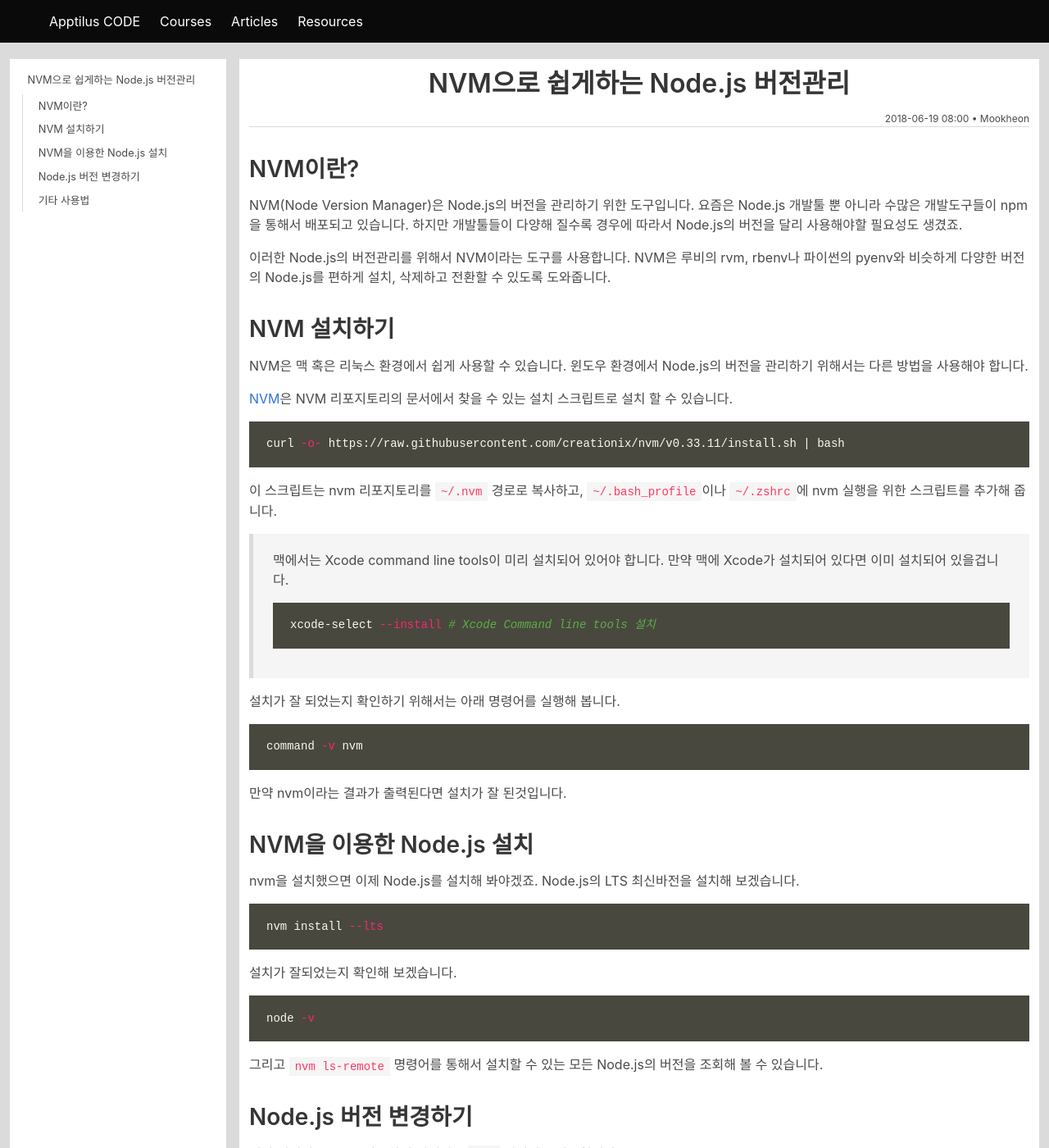
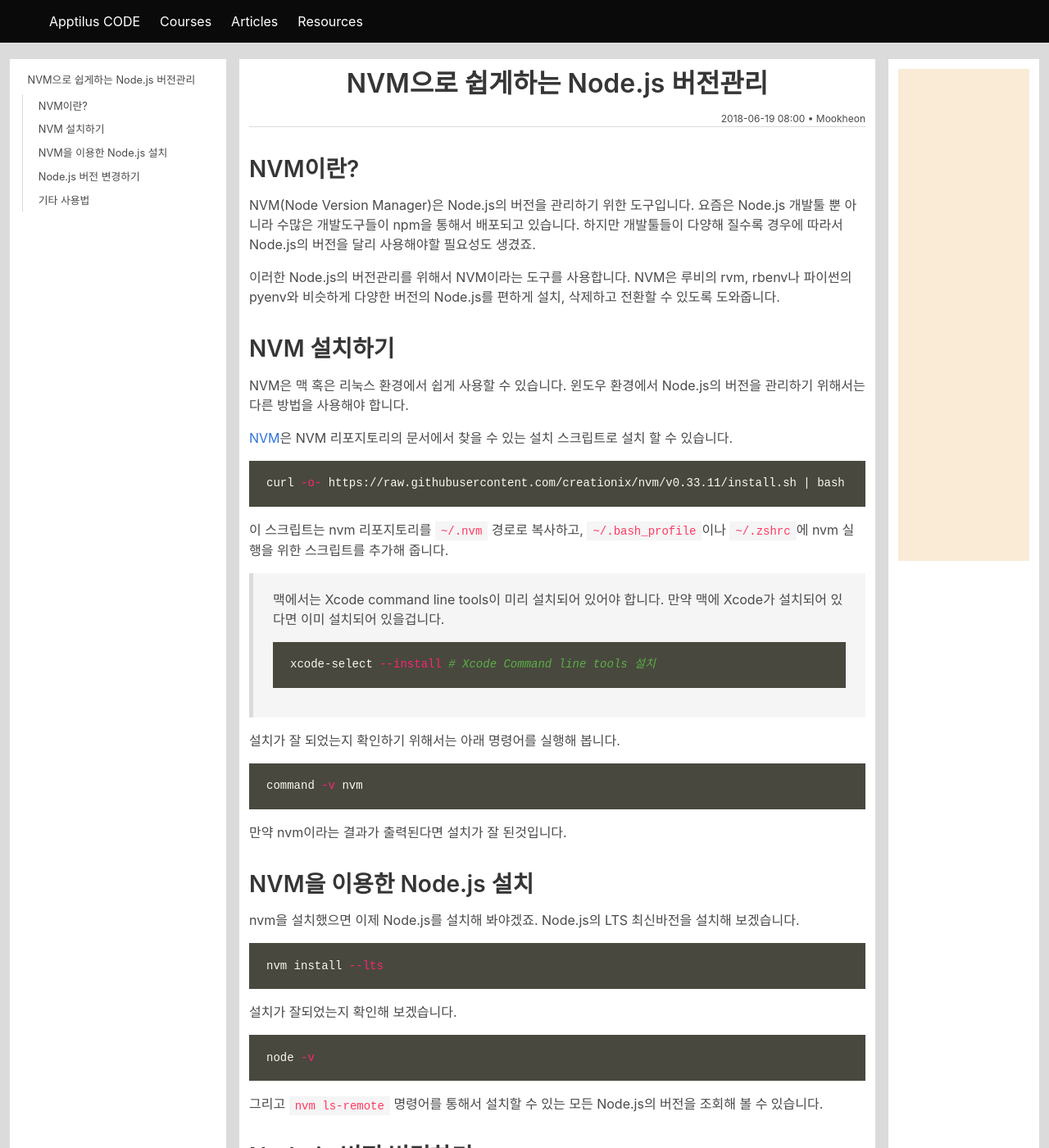
Before and after one commit to sean-jo/loldoc-jekyll, a Jekyll site: the page built from _posts/2018-06-19-nvm-for-node-version-manager.md, in a window 1280 px wide and 1400 px high. Shown: the whole window at 82% size. Built offline with Jekyll 4.4.1, drawn with Linux system fonts in a browser that asks for light colours; emoji names are drawn with the system emoji font; comment, search, counter and statistics services are not loaded.

Commit message:
add aside

```diff
--- a/_includes/aside.html
+++ b/_includes/aside.html
@@ -1,6 +1,6 @@
-{% if page.path contains '_docs' or page.path contains '_posts' %}
-<!-- <aside class="column is-narrow is-hidden-touch cl-aside">
+{% if page.path contains '_docs' or page.path contains '_posts' or page.path contains '_res' %}
+<aside class="column is-narrow is-hidden-touch cl-aside">
   <div class="ad-area">&nbsp;</div>
-  <div class="aside-section">GO TO TOP</div>
-</aside> -->
+  <div class="aside-section">&nbsp;</div>
+</aside>
 {% endif %}
--- a/_sass/codelol/_syntax_monokai.scss
+++ b/_sass/codelol/_syntax_monokai.scss
@@ -1,5 +1,9 @@
-.highlight table td { padding: 5px; }
-.highlight table pre { margin: 0; }
+.highlight table td {
+  padding: 5px;
+}
+.highlight table pre {
+  margin: 0;
+}
 .highlight .c, .highlight .cd {
   color: #5aaf49;
   font-style: italic;
@@ -211,4 +215,15 @@
 
 div.highlight {
   margin-bottom: 1rem;
+
 }
+
+.highlight {
+  overflow-wrap: break-word;
+  overflow: auto;
+  word-wrap: break-word;
+
+  code {
+    word-wrap: break-word;
+  }
+}
```
